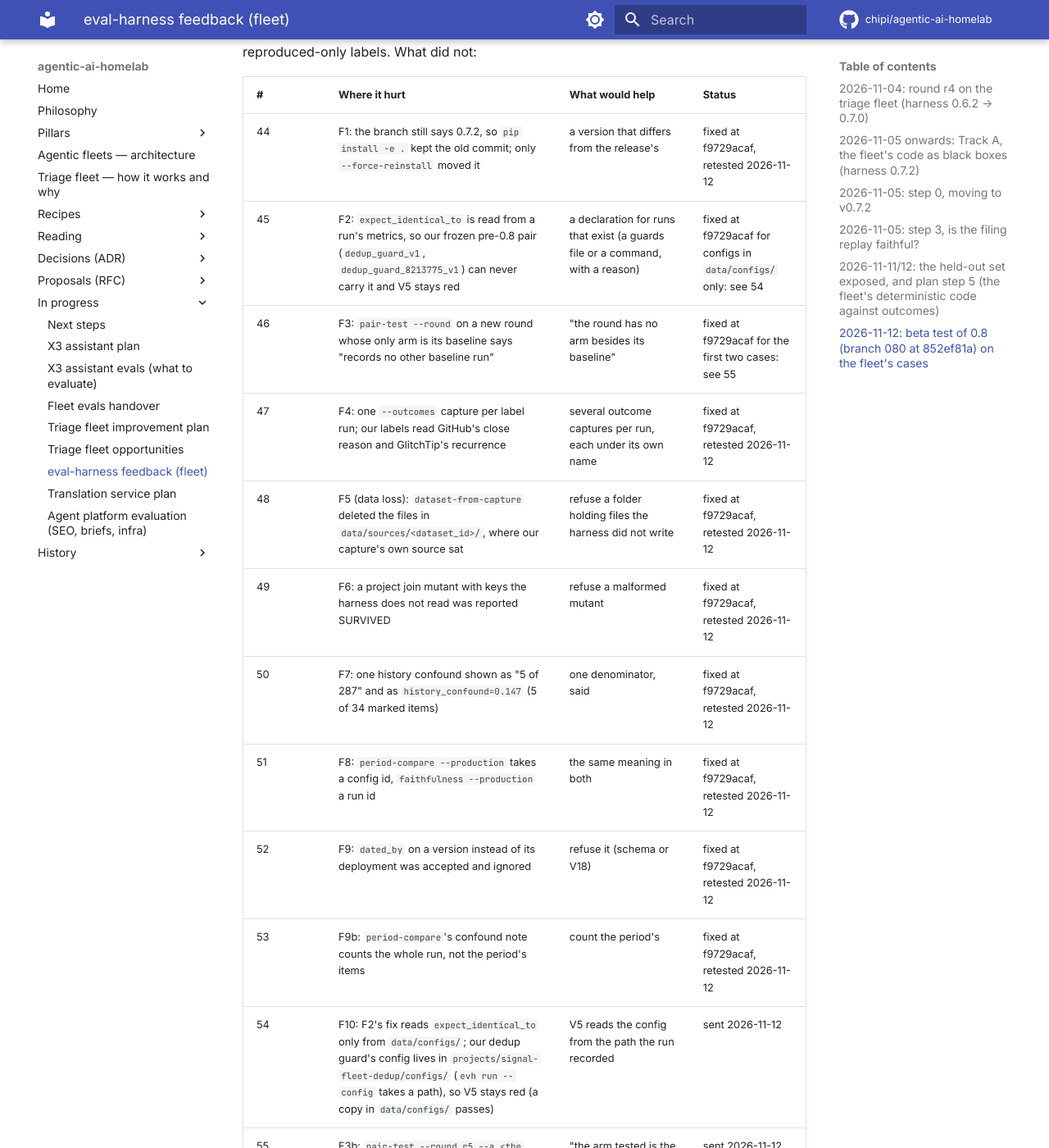
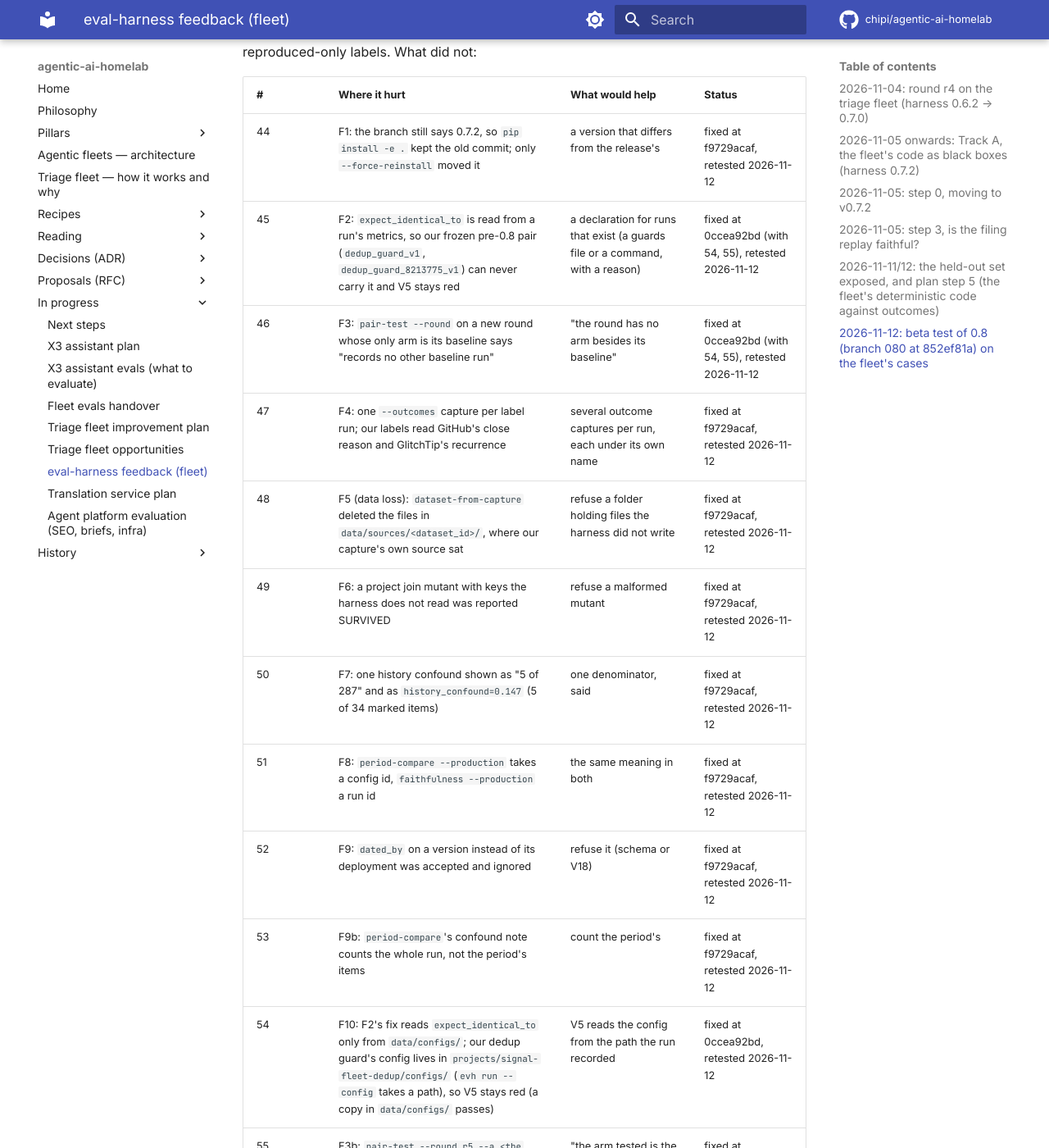
Before and after one commit to chipi/agentic-ai-homelab, an MkDocs documentation site: the page built from docs/wip/eval-harness-feedback-fleet.md, in a window 1280 px wide and 1400 px high, scrolled down 7931 px. Shown: the whole window at 82% size. Built offline with MkDocs 1.6.1 and Material for MkDocs 9.7.7, drawn with Linux system fonts in a browser that asks for light colours; comment, search, counter and statistics services are not loaded; some of the changed text lies outside the part shown.

Commit message:
docs(wip): eval-harness feedback 45, 46, 54, 55 fixed at 0ccea92bd; fleet-eval-data validate green
Co-Authored-By: Claude Opus 5.5 <noreply@anthropic.com>
Claude-Session: https://claude.ai/code/session_014cvkLD38vq2c4f5u6hzvkg

```diff
--- a/docs/wip/eval-harness-feedback-fleet.md
+++ b/docs/wip/eval-harness-feedback-fleet.md
@@ -115,8 +115,8 @@ reproduced-only labels. What did not:
 | # | Where it hurt | What would help | Status |
 |---|---|---|---|
 | 44 | F1: the branch still says 0.7.2, so `pip install -e .` kept the old commit; only `--force-reinstall` moved it | a version that differs from the release's | fixed at f9729acaf, retested 2026-11-12 |
-| 45 | F2: `expect_identical_to` is read from a run's metrics, so our frozen pre-0.8 pair (`dedup_guard_v1`, `dedup_guard_8213775_v1`) can never carry it and V5 stays red | a declaration for runs that exist (a guards file or a command, with a reason) | fixed at f9729acaf for configs in `data/configs/` only: see 54 |
-| 46 | F3: `pair-test --round` on a new round whose only arm is its baseline says "records no other baseline run" | "the round has no arm besides its baseline" | fixed at f9729acaf for the first two cases: see 55 |
+| 45 | F2: `expect_identical_to` is read from a run's metrics, so our frozen pre-0.8 pair (`dedup_guard_v1`, `dedup_guard_8213775_v1`) can never carry it and V5 stays red | a declaration for runs that exist (a guards file or a command, with a reason) | fixed at 0ccea92bd (with 54, 55), retested 2026-11-12 |
+| 46 | F3: `pair-test --round` on a new round whose only arm is its baseline says "records no other baseline run" | "the round has no arm besides its baseline" | fixed at 0ccea92bd (with 54, 55), retested 2026-11-12 |
 | 47 | F4: one `--outcomes` capture per label run; our labels read GitHub's close reason and GlitchTip's recurrence | several outcome captures per run, each under its own name | fixed at f9729acaf, retested 2026-11-12 |
 | 48 | F5 (data loss): `dataset-from-capture` deleted the files in `data/sources/<dataset_id>/`, where our capture's own source sat | refuse a folder holding files the harness did not write | fixed at f9729acaf, retested 2026-11-12 |
 | 49 | F6: a project join mutant with keys the harness does not read was reported SURVIVED | refuse a malformed mutant | fixed at f9729acaf, retested 2026-11-12 |
@@ -124,8 +124,8 @@ reproduced-only labels. What did not:
 | 51 | F8: `period-compare --production` takes a config id, `faithfulness --production` a run id | the same meaning in both | fixed at f9729acaf, retested 2026-11-12 |
 | 52 | F9: `dated_by` on a version instead of its deployment was accepted and ignored | refuse it (schema or V18) | fixed at f9729acaf, retested 2026-11-12 |
 | 53 | F9b: `period-compare`'s confound note counts the whole run, not the period's items | count the period's | fixed at f9729acaf, retested 2026-11-12 |
-| 54 | F10: F2's fix reads `expect_identical_to` only from `data/configs/`; our dedup guard's config lives in `projects/signal-fleet-dedup/configs/` (`evh run --config` takes a path), so V5 stays red (a copy in `data/configs/` passes) | V5 reads the config from the path the run recorded | sent 2026-11-12 |
-| 55 | F3b: `pair-test --round r5 --a <the baseline>` still says "no arm besides its baseline ... name --a" | "the arm tested is the baseline", as described for the fix | sent 2026-11-12 |
+| 54 | F10: F2's fix reads `expect_identical_to` only from `data/configs/`; our dedup guard's config lives in `projects/signal-fleet-dedup/configs/` (`evh run --config` takes a path), so V5 stays red (a copy in `data/configs/` passes) | V5 reads the config from the path the run recorded | fixed at 0ccea92bd, retested 2026-11-12 |
+| 55 | F3b: `pair-test --round r5 --a <the baseline>` still says "no arm besides its baseline ... name --a" | "the arm tested is the baseline", as described for the fix | fixed at 0ccea92bd, retested 2026-11-12 |
 
 Retest on f9729acaf (2026-11-12, scratch copies, fleet-eval-data `BETA-080.md`): 44 and 47-53 hold on our cases
 (F4: GitHub and GlitchTip captures in one run give the same 62 labels plus 17 gone; F7: 5 of 287 in note and metric;
@@ -136,3 +136,5 @@ hide hooks only when warmed up, while the harness passes `hide` with each call;
 fleet-eval-data 29e4c34: the hidden default rule 287 of 287, the hidden quiet-10 variant 257 of 287. X2's left-out
 path and L3's not-scorable count were tried after the fix and work (25 left out; 30 not scorable, exactly where the
 variant acts otherwise).
+
+fleet-eval-data pinned to 0ccea92bd (2026-11-12): `evh validate` passes there, V5 included (the dedup pair is a declared guard).
```
